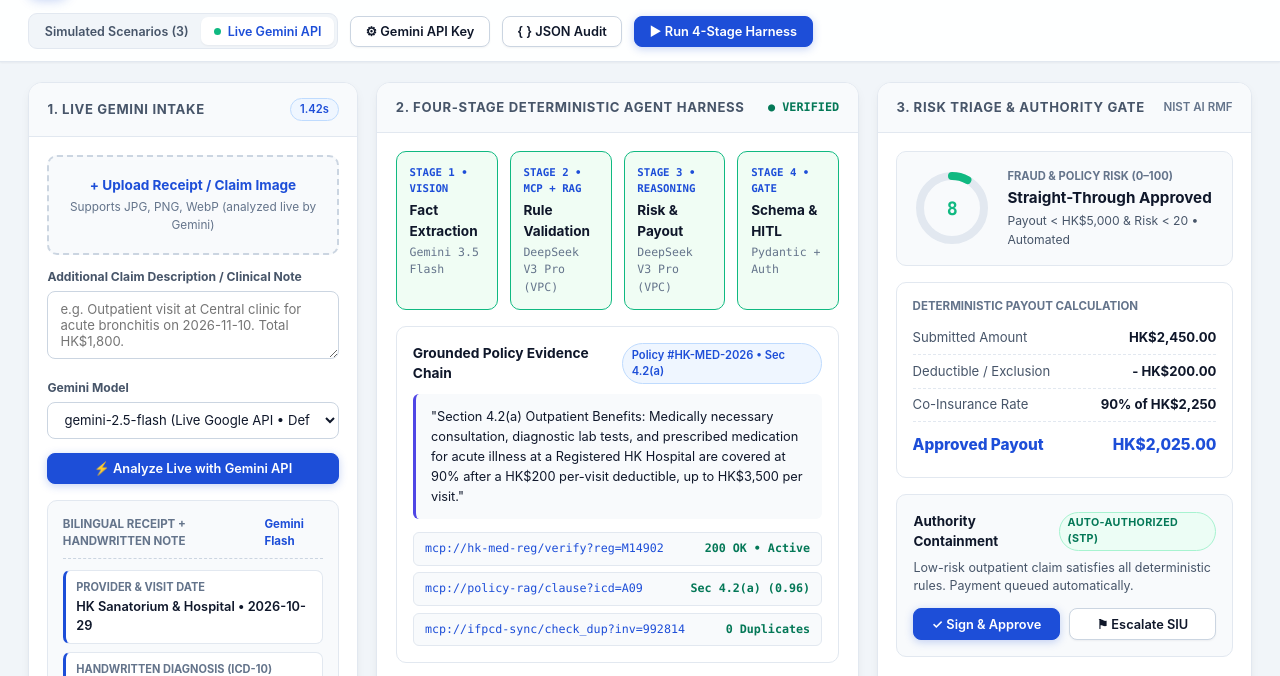
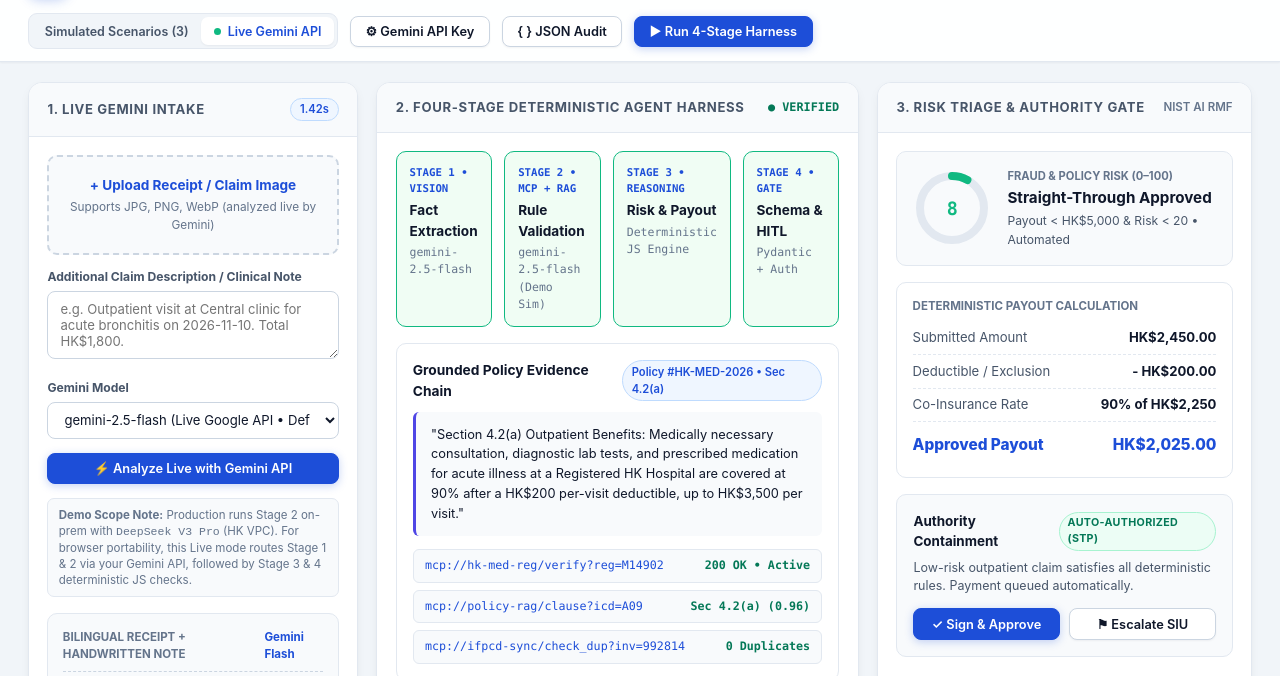
Before and after one commit to DavidYang0429/IS5542-ClaimGuard-AI, a plain HTML site: page ClaimGuard_Demo/index.html in a window 1280 px wide. Both pictures are taken after a click on the button "Live Gemini API". Shown: the part 58-734 px from the top of the page. Drawn offline with Linux system fonts and the light colour scheme.

Commit message:
docs: clarify Live Gemini Demo scope for Stage 1-2 & deterministic JS Stage 3-4

```diff
--- a/ClaimGuard_Demo/index.html
+++ b/ClaimGuard_Demo/index.html
@@ -836,6 +836,9 @@
           <button type="button" class="btn btn-primary" id="submitLiveBtn" style="width:100%; justify-content:center;">
             ⚡ Analyze Live with Gemini API
           </button>
+          <div style="font-size:0.72rem; color:var(--text-muted); background:var(--bg-subtle); border:1px solid var(--border-light); border-radius:7px; padding:0.5rem 0.65rem; line-height:1.4;">
+            <strong>Demo Scope Note:</strong> Production runs Stage 2 on-prem with <code>DeepSeek V3 Pro</code> (HK VPC). For browser portability, this Live mode routes Stage 1 &amp; 2 via your Gemini API, followed by Stage 3 &amp; 4 deterministic JS checks.
+          </div>
           <div id="liveErrorBox" style="display:none; font-size:0.76rem; color:var(--danger-text); background:var(--danger-bg); padding:0.55rem; border-radius:7px; border:1px solid var(--danger-border);"></div>
         </div>
 
@@ -1218,6 +1221,8 @@
       simPanel.style.display = 'block';
       livePanel.classList.remove('visible');
       document.getElementById('leftPanelTitle').textContent = '1. Claim Queue (Simulated)';
+      document.getElementById('s1Model').textContent = 'Gemini 3.5 Flash';
+      document.getElementById('stage1').querySelector('.step-model').textContent = 'DeepSeek V3 Pro (VPC)';
       renderData(CASES[activeIndex]);
     });
 
@@ -1228,6 +1233,10 @@
       simPanel.style.display = 'none';
       livePanel.classList.add('visible');
       document.getElementById('leftPanelTitle').textContent = '1. Live Gemini Intake';
+      const selectedModel = document.getElementById('geminiModelSelect').value;
+      document.getElementById('s1Model').textContent = selectedModel;
+      document.getElementById('stage1').querySelector('.step-model').textContent = `${selectedModel} (Demo Sim)`;
+      document.getElementById('stage3ModelLabel').textContent = 'Deterministic JS Engine';
     });
 
     document.querySelectorAll('.claim-item').forEach(btn => {
```
Also changed, not shown: 1 other file.
